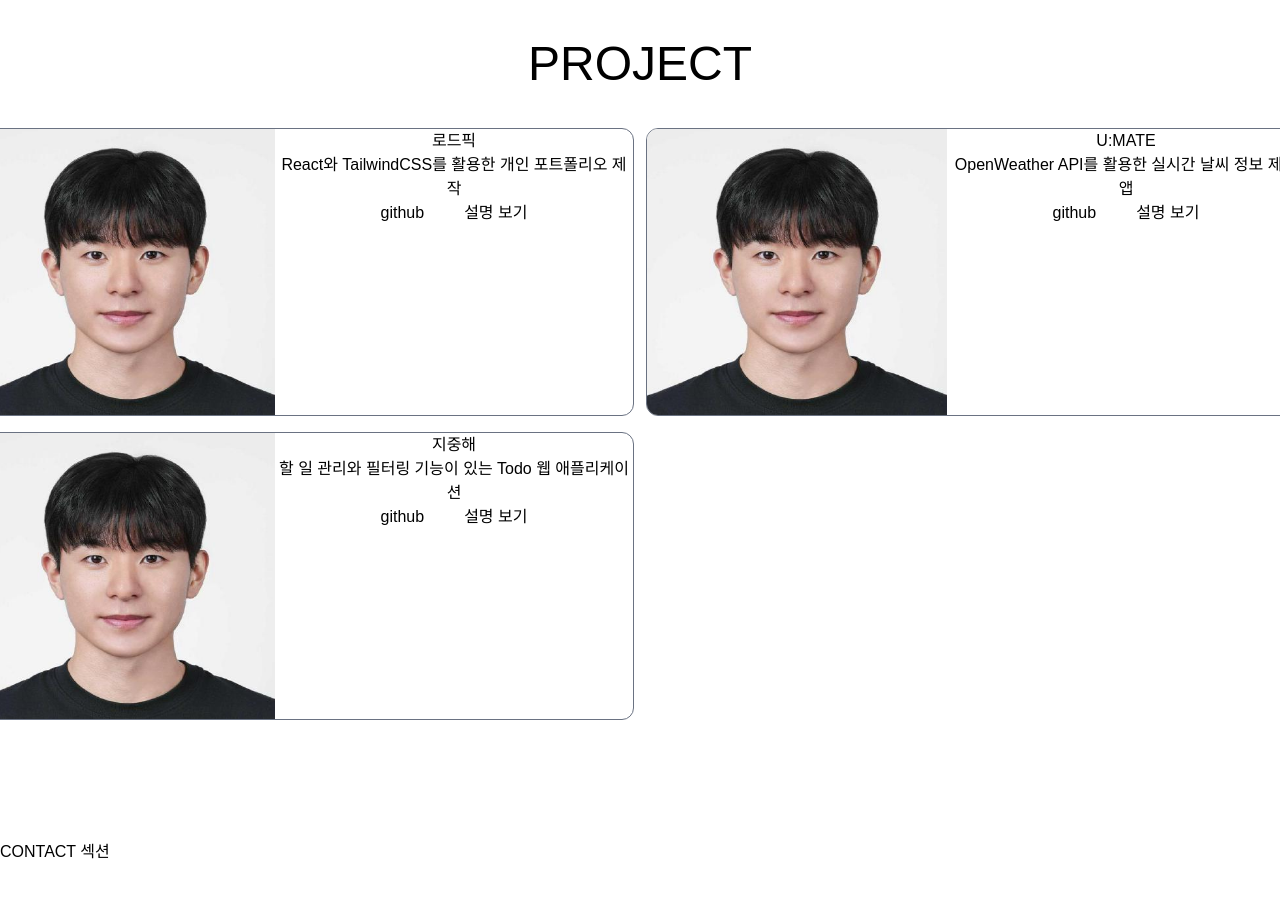
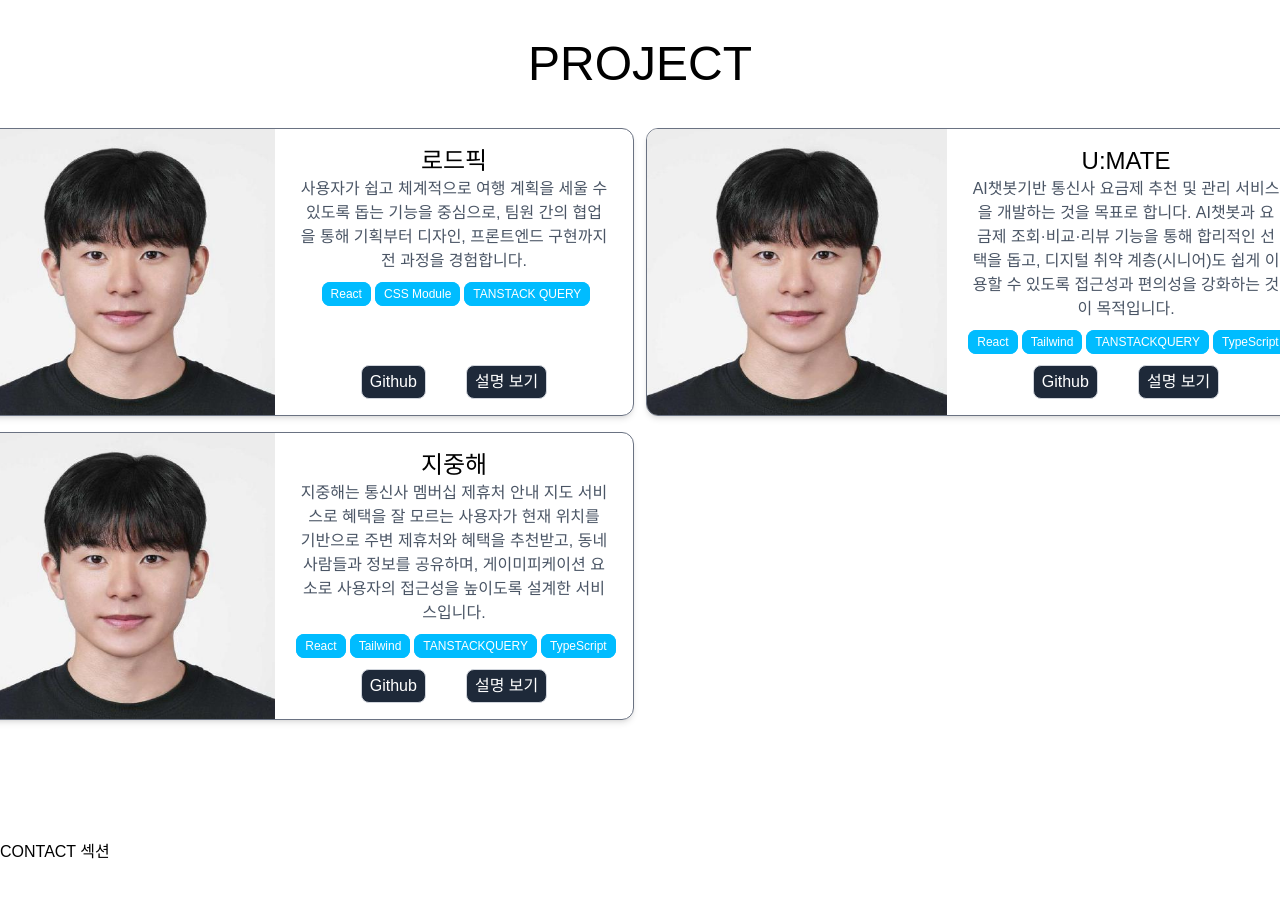
Before and after one commit to nas7062/PORTPOLIO, a React (Vite) app: page / in a window 1280 px wide. Shown: the part 1400-2298 px from the top of the page. Built offline with nearby package versions, Linux system fonts and the light colour scheme; a web font is replaced by a local one.

Commit message:
feat : 프로젝트 내용 및 css 수정

```diff
--- a/src/components/ProjectSection.tsx
+++ b/src/components/ProjectSection.tsx
@@ -4,7 +4,9 @@ export const projects = [
   {
     id: 1,
     title: '로드픽',
-    description: 'React와 TailwindCSS를 활용한 개인 포트폴리오 제작',
+    description: `사용자가 쉽고 체계적으로 여행 계획을 세울 수 있도록 돕는 기능을 중심으로,
+      팀원 간의 협업을 통해 기획부터 디자인, 프론트엔드 구현까지 전 과정을 경험합니다.`,
+    stack: ['React', 'CSS Module', 'TANSTACK QUERY'],
     image: cardImage,
     github: 'https://github.com/username/portfolio',
     demo: 'https://portfolio.example.com',
@@ -12,7 +14,9 @@ export const projects = [
   {
     id: 2,
     title: 'U:MATE',
-    description: 'OpenWeather API를 활용한 실시간 날씨 정보 제공 앱',
+    description: `AI챗봇기반 통신사 요금제 추천 및 관리 서비스을 개발하는 것을 목표로 합니다.
+AI챗봇과 요금제 조회·비교·리뷰 기능을 통해 합리적인 선택을 돕고, 디지털 취약 계층(시니어)도 쉽게 이용할 수 있도록 접근성과 편의성을 강화하는 것이 목적입니다.`,
+    stack: ['React', 'Tailwind', 'TANSTACKQUERY', 'TypeScript'],
     image: cardImage,
     github: 'https://github.com/username/weather-app',
     demo: 'https://weather.example.com',
@@ -20,7 +24,12 @@ export const projects = [
   {
     id: 3,
     title: '지중해',
-    description: '할 일 관리와 필터링 기능이 있는 Todo 웹 애플리케이션',
+    description: `지중해는 통신사 멤버십 제휴처 안내 지도 서비스로
+혜택을 잘 모르는 사용자가 현재 위치를 기반으로
+주변 제휴처와 혜택을 추천받고, 동네 사람들과 정보를 공유하며,
+게이미피케이션 요소로 사용자의 접근성을 높이도록 설계한 서비스입니다.
+`,
+    stack: ['React', 'Tailwind', 'TANSTACKQUERY', 'TypeScript'],
     image: cardImage,
     github: 'https://github.com/username/todo-app',
     demo: 'https://todo.example.com',
@@ -35,7 +44,7 @@ export default function ProjectSection() {
         {projects.map((project) => (
           <div
             key={project.id}
-            className="flex h-72  w-[660px] text-center  border border-gray-500 rounded-xl overflow-hidden"
+            className="flex h-72  w-[660px] text-center  border border-gray-500   shadow-md hover:shadow-xl  hover:-translate-y-2 transform transition-all duration-300 rounded-xl overflow-hidden"
           >
             <img
               src={project.image}
@@ -44,12 +53,23 @@ export default function ProjectSection() {
               height={300}
               loading="lazy"
             />
-            <div className="flex flex-col flex-1 ">
-              <p>{project.title}</p>
-              <p>{project.description}</p>
-              <div className="flex justify-center gap-10 ">
-                <button>github</button>
-                <button>설명 보기</button>
+            <div className="flex flex-col flex-1 p-4 ">
+              <p className="text-2xl ">{project.title}</p>
+              <p className="px-2 text-gray-600">{project.description}</p>
+              <div className="py-2 ">
+                {project.stack?.map((st) => (
+                  <span className="ml-1 text-xs border text-white bg-sky-400 border-sky-400 rounded-lg px-2 py-1 ">
+                    {st}
+                  </span>
+                ))}
+              </div>
+              <div className="flex justify-center gap-10 mt-auto ">
+                <button className="border border-gray-300 rounded-lg text-white px-2 py-1 bg-gray-800 hover:bg-gray-300 cursor-pointer hover:text-gray-800 ">
+                  Github
+                </button>
+                <button className="border border-gray-300 rounded-lg text-white px-2 py-1 bg-gray-800 hover:bg-gray-300 cursor-pointer hover:text-gray-800 ">
+                  설명 보기
+                </button>
               </div>
             </div>
           </div>
```
